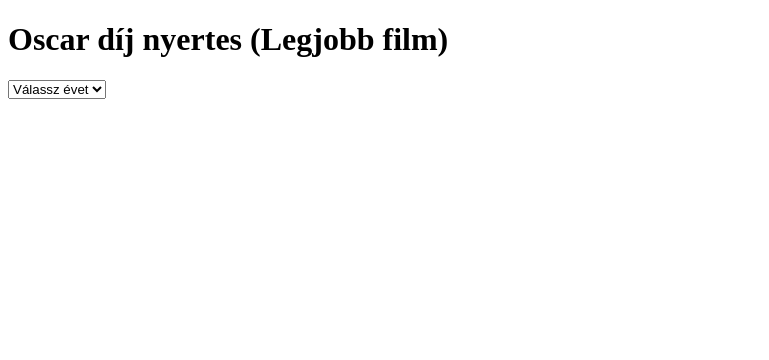
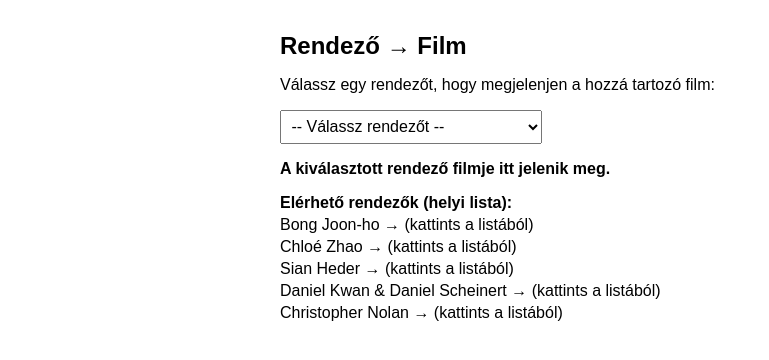
Before and after one commit to Kiss-Martin/k8s_kiss-martin, a plain HTML site: page frontend/index.html in a window 1280 px wide. Shown: the whole page, without its empty margins (0-769 px from the left). Drawn offline with Linux system fonts and the light colour scheme.

Commit message:
fasza kis frontend

```diff
--- a/frontend/index.html
+++ b/frontend/index.html
@@ -2,42 +2,88 @@
 <html lang="hu">
 <head>
   <meta charset="UTF-8">
-  <title>Oscar nyertesek</title>
+  <meta name="viewport" content="width=device-width,initial-scale=1">
+  <title>Rendező → Film</title>
+  <style>
+    body { font-family: Arial, sans-serif; max-width: 720px; margin: 2rem auto; padding: 0 1rem; }
+    h1 { font-size: 1.5rem; margin-bottom: 0.5rem; }
+    select, button { padding: 0.4rem; font-size: 1rem; }
+    #result { margin-top: 1rem; font-weight: 600; }
+    .list { margin-top: 1rem; }
+    .item { margin: 0.25rem 0; }
+  </style>
 </head>
 <body>
 
-  <h1>Oscar díj nyertes (Legjobb film)</h1>
+  <h1>Rendező → Film</h1>
 
-  <select id="yearSelect">
-    <option value="">Válassz évet</option>
-    <option value="2020">2020</option>
-    <option value="2021">2021</option>
-    <option value="2022">2022</option>
-    <option value="2023">2023</option>
-    <option value="2024">2024</option>
-    <option value="2025">2025</option>
+  <p>Válassz egy rendezőt, hogy megjelenjen a hozzá tartozó film:</p>
+
+  <select id="directorSelect">
+    <option value="">-- Válassz rendezőt --</option>
   </select>
 
-  <p id="result"></p>
+  <p id="result">A kiválasztott rendező filmje itt jelenik meg.</p>
+
+  <div class="list">
+    <strong>Elérhető rendezők (helyi lista):</strong>
+    <div id="localList"></div>
+  </div>
 
   <script>
-    const select = document.getElementById("yearSelect");
-    const result = document.getElementById("result");
+    // API base — adjust if your backend runs elsewhere
+    const API_BASE = 'http://localhost:3000';
 
-    select.addEventListener("change", async () => {
-      const year = select.value;
+    // Local list must match backend's keys (keeps frontend usable when served statically)
+    const directors = [
+      'Bong Joon-ho',
+      'Chloé Zhao',
+      'Sian Heder',
+      'Daniel Kwan & Daniel Scheinert',
+      'Christopher Nolan'
+    ];
 
-      if (!year) return;
+    const select = document.getElementById('directorSelect');
+    const result = document.getElementById('result');
+    const localList = document.getElementById('localList');
 
-      const res = await fetch(`http://api-k8s-beadando-kiss-martin.jcloud.jedlik.cloud/oscar/${year}`);
-      const data = await res.json();
+    // populate dropdown and local list
+    directors.forEach(name => {
+      const opt = document.createElement('option');
+      opt.value = name;
+      opt.innerText = name;
+      select.appendChild(opt);
 
-      if (data.error) {
-        result.innerText = data.error;
-      } else {
-        result.innerText = `${data.year} nyertese: ${data.winner}`;
+      const div = document.createElement('div');
+      div.className = 'item';
+      div.innerText = name + ' → (kattints a listából)';
+      div.addEventListener('click', () => { select.value = name; fetchMovie(name); });
+      localList.appendChild(div);
+    });
+
+    select.addEventListener('change', () => {
+      const name = select.value;
+      if (!name) {
+        result.innerText = 'A kiválasztott rendező filmje itt jelenik meg.';
+        return;
       }
+      fetchMovie(name);
     });
+
+    async function fetchMovie(name) {
+      result.innerText = 'Betöltés...';
+      try {
+        const res = await fetch(`${API_BASE}/director/${encodeURIComponent(name)}`);
+        const data = await res.json();
+        if (data.error) {
+          result.innerText = data.error;
+        } else {
+          result.innerText = `Rendező: ${data.director} — Film: ${data.movie}`;
+        }
+      } catch (err) {
+        result.innerText = 'Hiba a kapcsolódás során. Ellenőrizd a backend elérhetőségét.';
+      }
+    }
   </script>
 
 </body>
```
